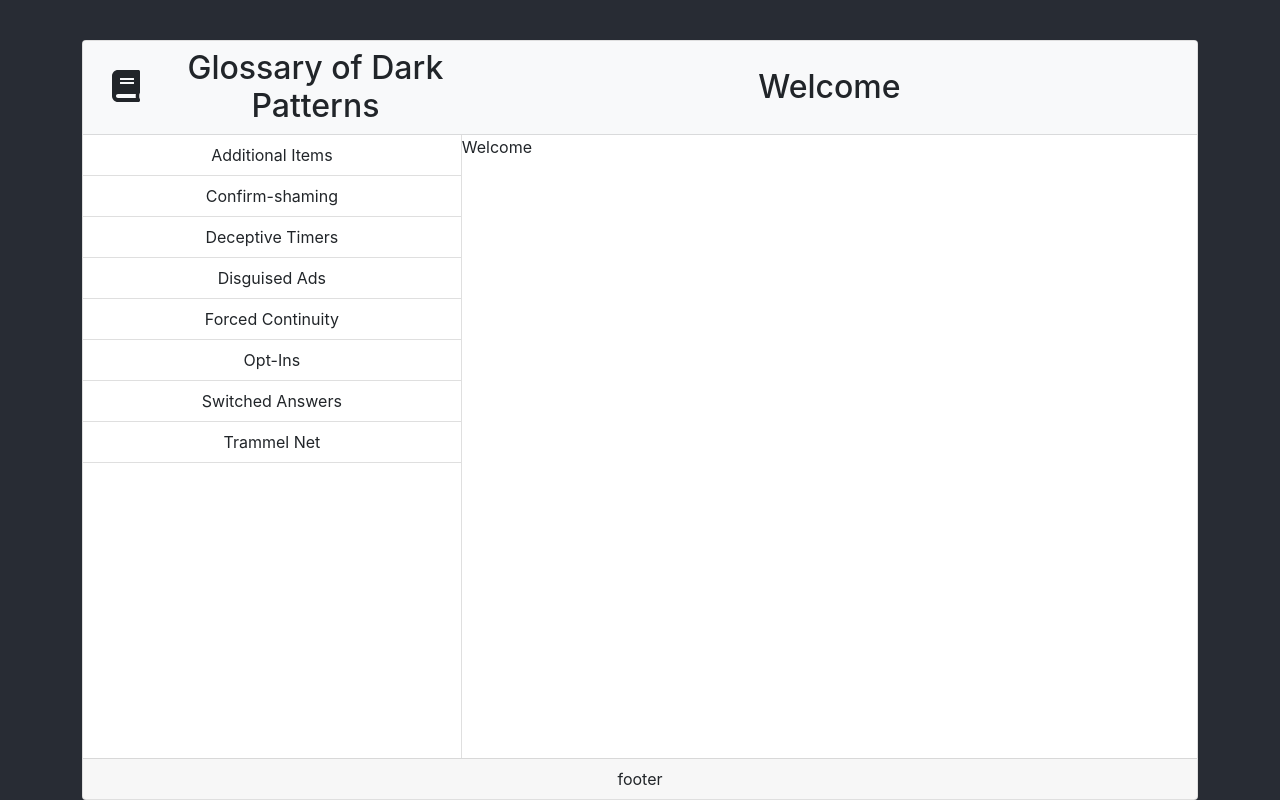
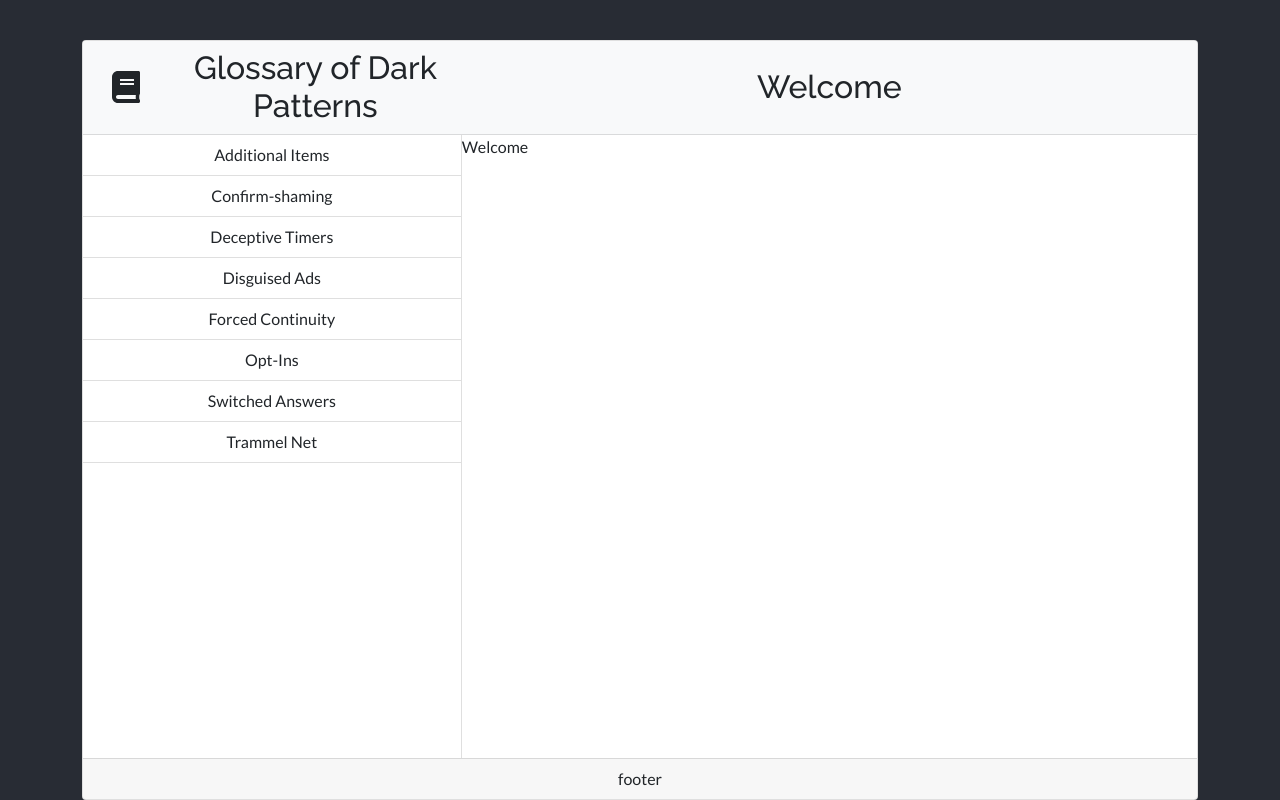
Before and after one commit to whysgai/dark-pattern-glossary, a React (Create React App) app: page / in a window 1280 px wide. Built offline with nearby package versions, Linux system fonts and the light colour scheme.

Commit message:
chore: Add fonts

```diff
--- a/src/components/GlossaryHeader.js
+++ b/src/components/GlossaryHeader.js
@@ -4,8 +4,8 @@ import { faBook } from "@fortawesome/free-solid-svg-icons";
 const GlossaryHeader = props =>
     <div className="glossary-header card-header bg-light">
         <span className="h2"><FontAwesomeIcon icon={faBook}/></span>
-        <span><span className="h2"> Glossary of Dark Patterns</span></span>
-        <span><span className="h2">{props.activeIndex}</span></span>
+        <span><span className="h2 title-font"> Glossary of Dark Patterns</span></span>
+        <span><span className="h2 title-font">{props.activeIndex}</span></span>
     </div>
 
 export default GlossaryHeader;
--- a/src/styles/styles.css
+++ b/src/styles/styles.css
@@ -1,3 +1,13 @@
+@import url('https://fonts.googleapis.com/css2?family=Lato:wght@100;400;700&family=Raleway:wght@200;400;500;700&display=swap');
+
+.App * {
+    font-family: Lato;
+}
+
+.title-font {
+    font-family: Raleway;
+}
+
 .nav-stick {
     position: -webkit-sticky;
     position: sticky;
@@ -19,8 +29,6 @@ main.background {
     align-items: center;
     justify-content: center;
 }
-
-
 
 .glossary-card {
     height: 95vh;
```
